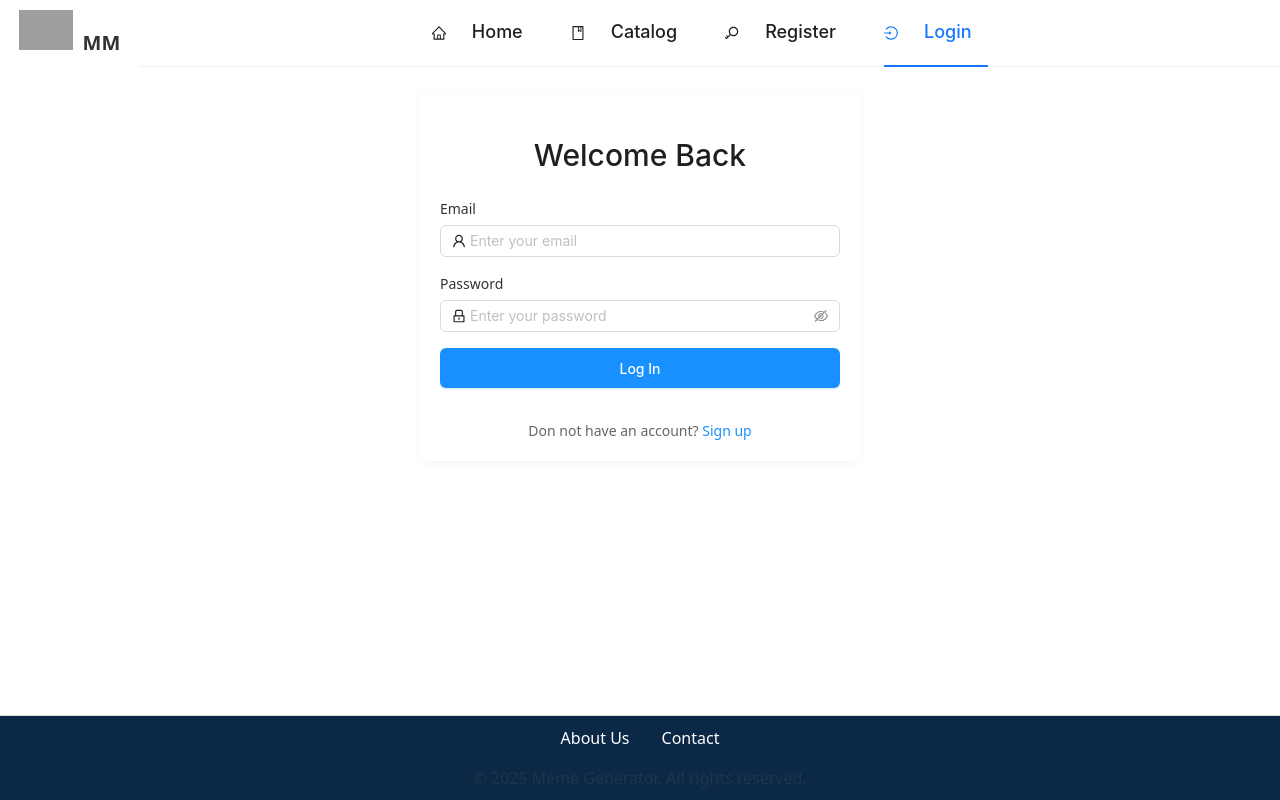
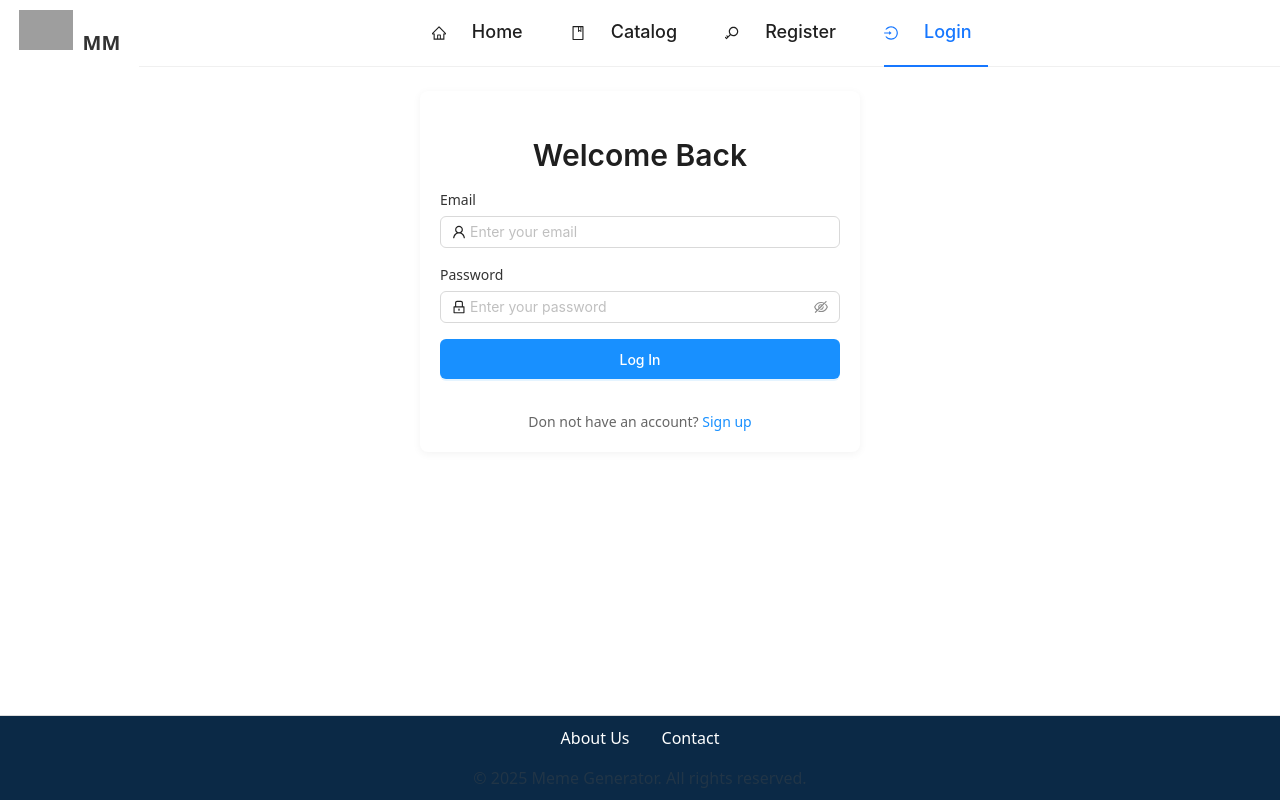
Before and after one commit to The-pixel04/Meme-Maker, a React (Vite) app: page /login in a window 1280 px wide. Built offline with nearby package versions, Linux system fonts and the light colour scheme; no server answers; grey boxes are pictures that could not be loaded; the HTML template or start-up script is replaced by a standard one.

Commit message:
Removing comments

```diff
--- a/src/components/header/Header.module.css
+++ b/src/components/header/Header.module.css
@@ -50,7 +50,7 @@
 }
 
 .burger-menu {
-    display: none; /* Hidden by default */
+    display: none;
     font-size: 24px;
     cursor: pointer;
     background: none;
--- a/src/components/home/HomePage.jsx
+++ b/src/components/home/HomePage.jsx
@@ -15,7 +15,6 @@ export default function HomePage() {
 
             <AnimatedBanner sessionToken={sessionToken} />
 
-            {/* Featured Memes Section */}
             <section className={styles["featured-memes"]}>
                 <h2>Last Memes</h2>
                 <div className={styles["meme-grid"]}>
@@ -32,7 +31,6 @@ export default function HomePage() {
                 </div>
             </section>
 
-            {/* How It Works Section */}
             <section className={styles["how-it-works"]}>
                 <h2>How It Works</h2>
                 <Row gutter={[16, 16]}>
@@ -63,8 +61,6 @@ export default function HomePage() {
                 </Row>
             </section>
 
-            {/* Footer */}
-
         </div>
     );
 };
--- a/src/components/login/Login.module.css
+++ b/src/components/login/Login.module.css
@@ -12,9 +12,9 @@
 
 .form-title {
     text-align: center;
-    margin-bottom: 24px !important;
+    margin-bottom: 24px;
     color: #333;
-    font-weight: 500 !important;
+    font-weight: 500
 }
 
 .login-form {
@@ -35,7 +35,6 @@
     font-weight: 500;
 }
 
-/* AntD Input styling */
 .login-form .ant-input,
 .login-form .ant-input-password {
     padding: 10px 12px;
--- a/src/components/logout/Logout.jsx
+++ b/src/components/logout/Logout.jsx
@@ -7,5 +7,5 @@ export default function Logout() {
 
     return isLoggedOut
         ? <Navigate to="/" />
-        : <Spin/>; // Spinner is better
+        : <Spin/>;
 }
--- a/src/utils/saveMemeImage.js
+++ b/src/utils/saveMemeImage.js
@@ -16,19 +16,16 @@ export default function saveMeme(meme, errorHandler) {
         ctx.font = `${meme.textSize}px Arial`;
         ctx.textAlign = "center";
 
-        // Draw top text
         ctx.fillStyle = meme.topTextColor;
         ctx.strokeStyle = "black";
         ctx.lineWidth = 2;
         ctx.fillText(meme.topText, img.width / 2, meme.textSize + 10);
         ctx.strokeText(meme.topText, img.width / 2, meme.textSize + 10);
 
-        // Draw bottom text
         ctx.fillStyle = meme.bottomTextColor;
         ctx.fillText(meme.bottomText, img.width / 2, img.height - 10);
         ctx.strokeText(meme.bottomText, img.width / 2, img.height - 10);
 
-        // Create a download link
         const link = document.createElement("a");
         link.download = "meme.png";
         link.href = canvas.toDataURL();
```
